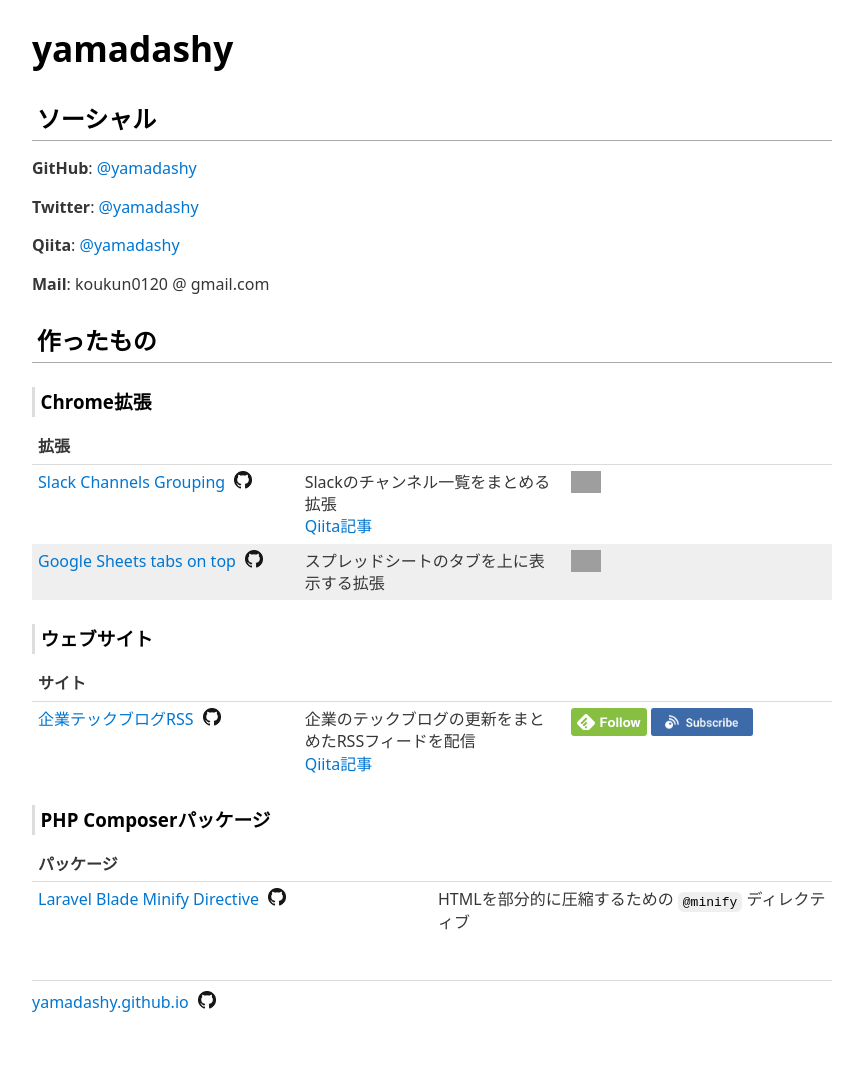
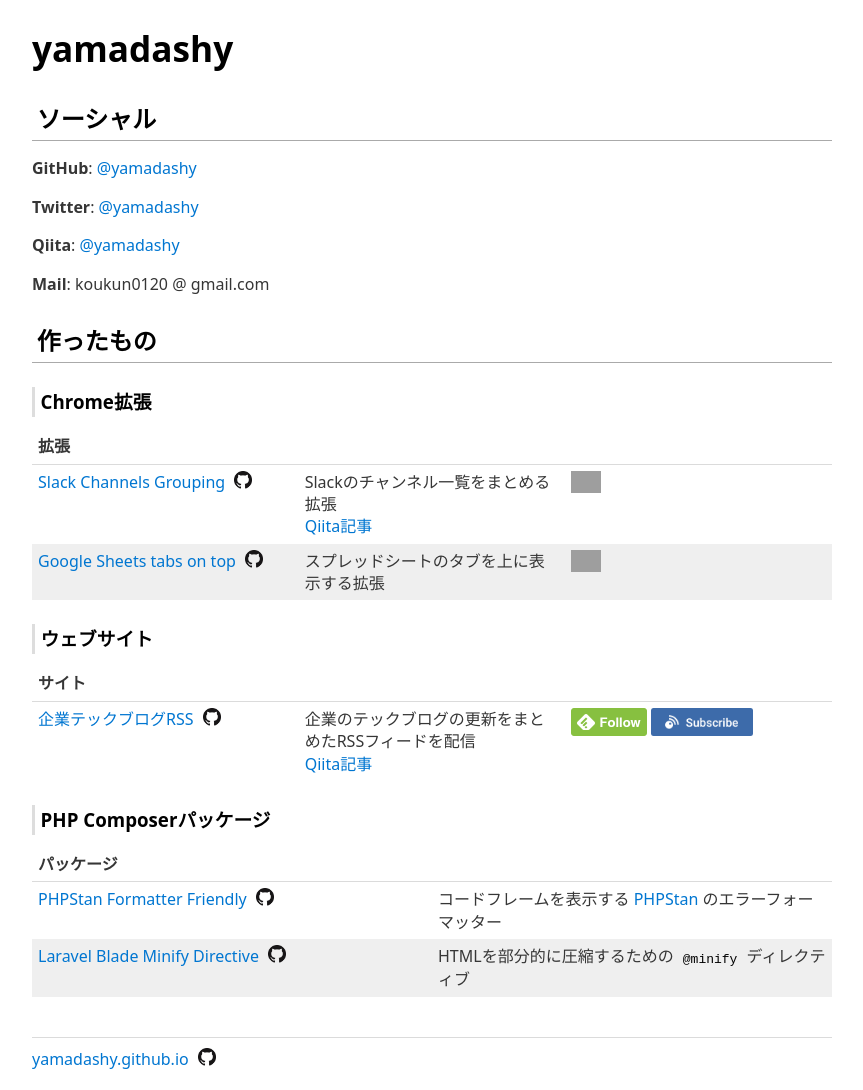
Before and after one commit to yamadashy/yamadashy.github.io, an Eleventy site: page src/index.njk in a window 1280 px wide. Shown: the whole page, without its empty margins (208-1071 px from the left). Before the commit the page ends 1033 px from the top, so only its background shows below. Built offline with nearby package versions, Linux system fonts and the light colour scheme; Eleventy itself is replaced by a stand-in of ours; files that its build step writes are made by us from their sources; grey boxes are pictures that could not be loaded.

Commit message:
add: phsptan-formatter-friendly

```diff
--- a/src/index.njk
+++ b/src/index.njk
@@ -139,6 +139,13 @@
             <tbody>
             <tr>
                 <td>
+                    <a href="https://packagist.org/packages/yamadashy/phpstan-formatter-friendly" rel="nofollow">PHPStan Formatter Friendly</a>
+                    <a class="ui-github-link" href="https://github.com/yamadashy/phpstan-formatter-friendly"><img src='images/github-mark.png' alt='GitHubロゴ' title="GitHubリポジトリへのリンク" width='32' height='32' /></a>
+                </td>
+                <td>コードフレームを表示する <a href="https://phpstan.org/">PHPStan</a> のエラーフォーマッター</td>
+            </tr>
+            <tr>
+                <td>
                     <a href="https://packagist.org/packages/yamadashy/laravel-blade-minify-directive" rel="nofollow">Laravel Blade Minify Directive</a>
                     <a class="ui-github-link" href="https://github.com/yamadashy/laravel-blade-minify-directive"><img src='images/github-mark.png' alt='GitHubロゴ' title="GitHubリポジトリへのリンク" width='32' height='32' /></a>
                 </td>
```
